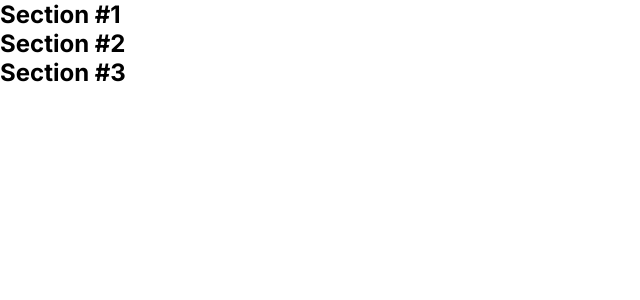
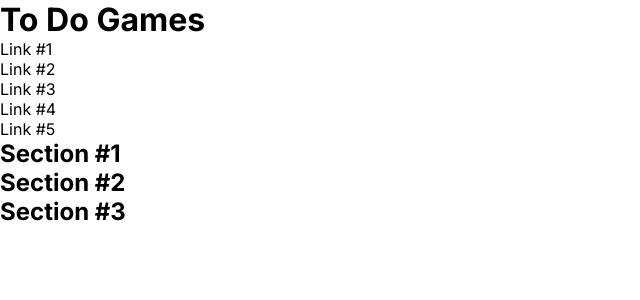
Before and after one commit to franco-ortega/to-do-games, a Next.js app: page / in a window 1280 px wide. Shown: the top 300 px of the page, without its empty margins (0-640 px from the left). Built offline with nearby package versions, Linux system fonts and the light colour scheme.

Commit message:
plug Header into layout

```diff
--- a/app/layout.tsx
+++ b/app/layout.tsx
@@ -1,5 +1,6 @@
 import type { Metadata } from 'next';
 import { Inter } from 'next/font/google';
+import Header from './components/header/Header';
 import './globals.css';
 
 const inter = Inter({ subsets: ['latin'] });
@@ -16,7 +17,10 @@ export default function RootLayout({
 }) {
   return (
     <html lang='en'>
-      <body className={inter.className}>{children}</body>
+      <body className={inter.className}>
+        <Header />
+        {children}
+      </body>
     </html>
   );
 }
```
